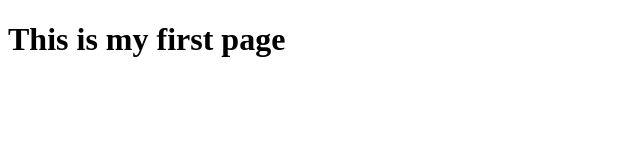
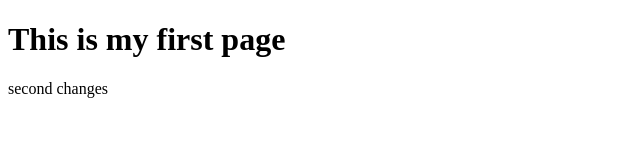
Before and after one commit to anastasiaromanovna33/first-repository, a plain HTML site: page index.html in a window 1280 px wide. Shown: the whole page, without its empty margins (0-640 px from the left). Drawn offline with Linux system fonts and the light colour scheme.

Commit message:
third commit

```diff
--- a/index.html
+++ b/index.html
@@ -7,5 +7,6 @@
 </head>
 <body>
 <h1>This is my first page</h1>
+<p>second changes</p>
 </body>
 </html>
```
